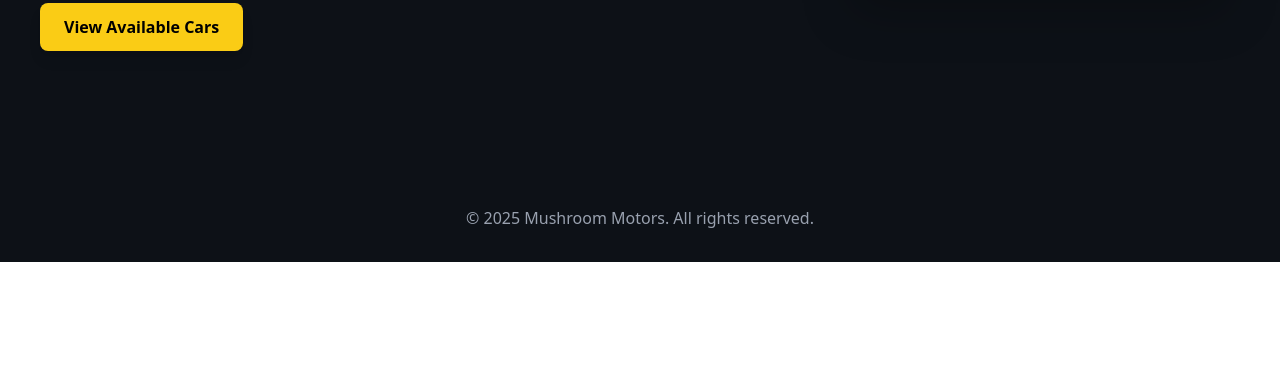
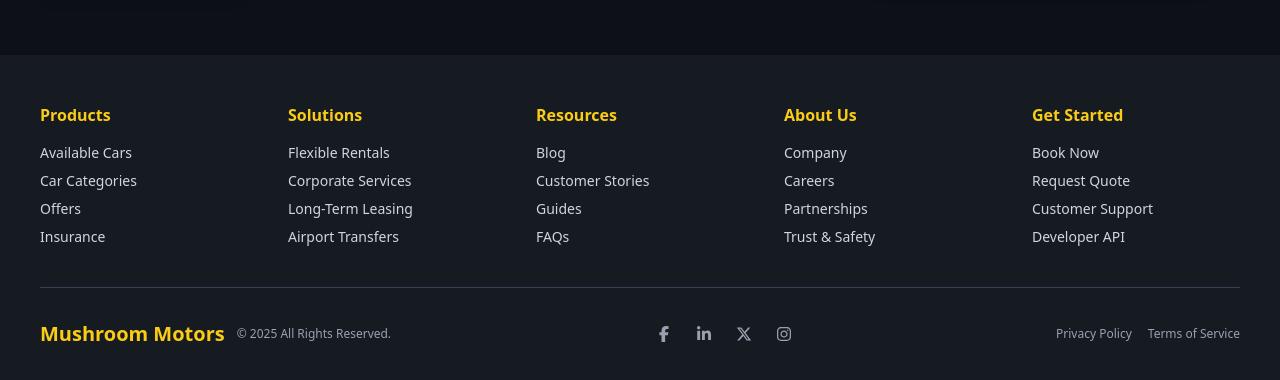
Before and after one commit to festus-sulumeti/mushroom-motors-rental-frontend, a React (Vite) app: page / in a window 1280 px wide. Shown: the part 538-918 px from the top of the page. Before the commit the page ends 800 px from the top, so only its background shows below. Built offline with nearby package versions, Linux system fonts and the light colour scheme.

Commit message:
updated code

```diff
--- a/src/components/Pages/Footer.jsx
+++ b/src/components/Pages/Footer.jsx
@@ -4,7 +4,7 @@ import { FaFacebookF, FaLinkedinIn, FaXTwitter, FaInstagram } from "react-icons/
 
 const Footer = () => {
   return (
-    <footer className="bg-[#0D1117] text-gray-300 px-10 py-12">
+    <footer className="bg-[#161B22] text-gray-300 px-10 py-12">
       <div className="max-w-7xl mx-auto grid grid-cols-2 md:grid-cols-5 gap-10">
         <div>
           <h4 className="text-[#FACC15] font-semibold mb-4">Products</h4>
--- a/src/components/Pages/LandingPage.jsx
+++ b/src/components/Pages/LandingPage.jsx
@@ -1,6 +1,7 @@
 import React from 'react';
 import { Link } from 'react-router-dom';
-import Navbar from './Navbar'; // adjust path as necessary
+import Navbar from './Navbar';
+import Footer from './Footer';
 
 const LandingPage = () => {
   return (
@@ -31,9 +32,7 @@ const LandingPage = () => {
         </div>
       </main>
 
-      <footer className="bg-[#0D1117] text-gray-400 py-8 text-center">
-        &copy; {new Date().getFullYear()} Mushroom Motors. All rights reserved.
-      </footer>
+      <Footer />
     </div>
   );
 };
```
